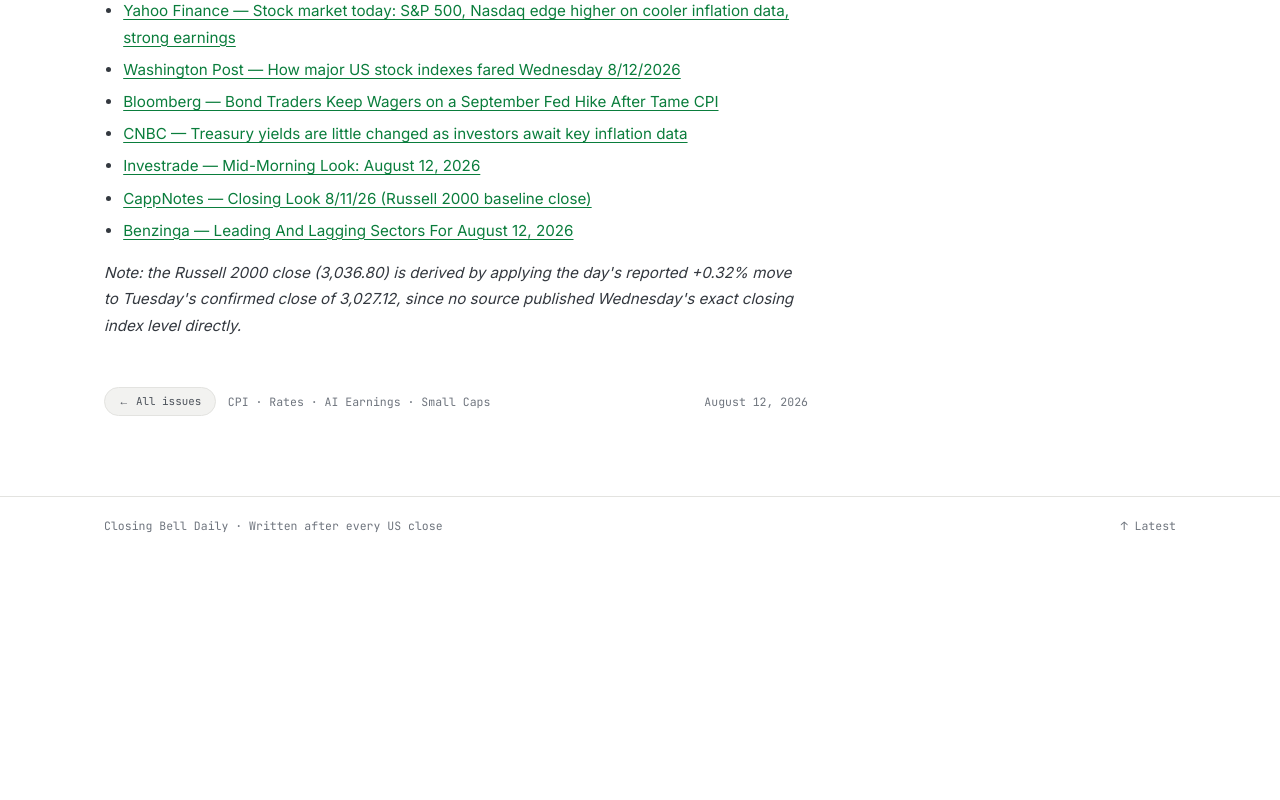
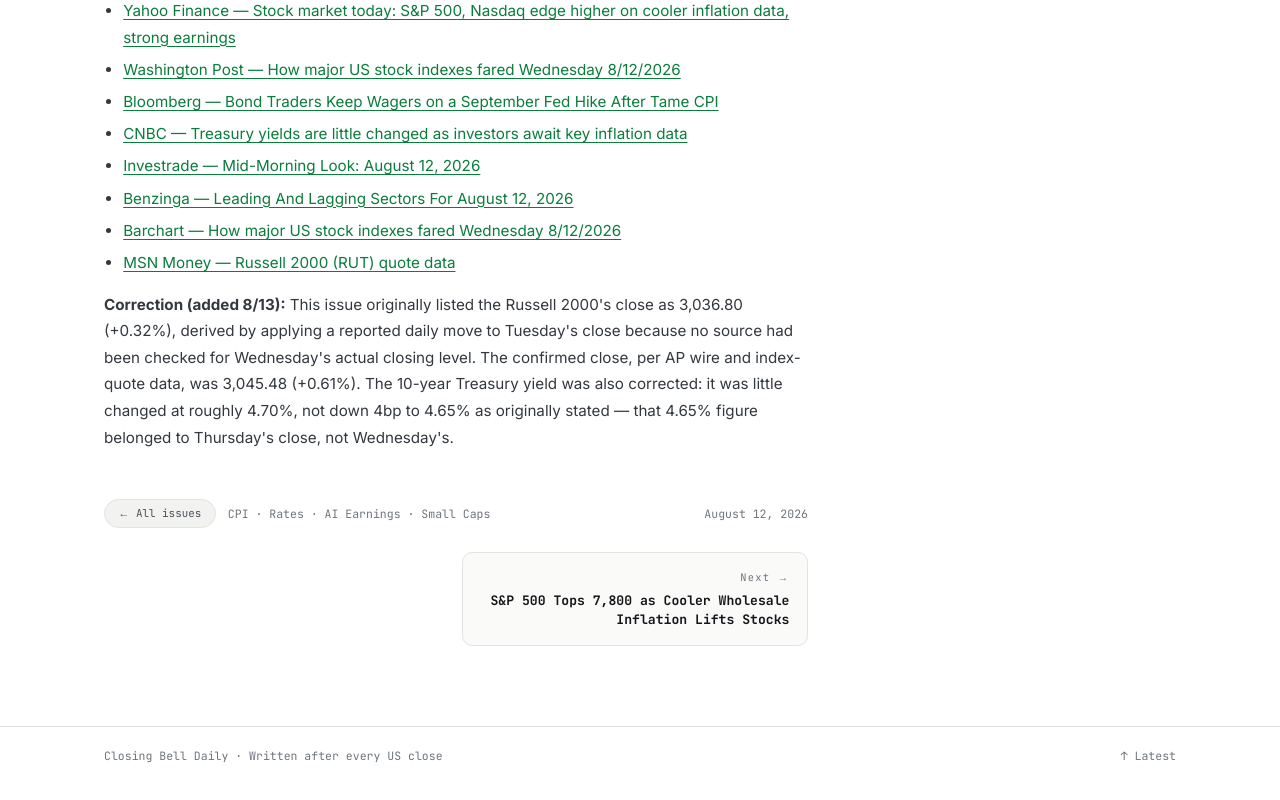
Before and after one commit to SuhaasMandava/Closing-Bell-Daily, a Next.js app: page /articles/2026-08-12 in a window 1280 px wide. Shown: the part 1872-2672 px from the top of the page. Before the commit the page ends 2448 px from the top, so only its background shows below. Built offline with nearby package versions, Linux system fonts and the light colour scheme; no server answers.

Commit message:
Add previous/next navigation between issues
Article pages previously dead-ended — the only way to another issue was
back to the homepage. Adds a prev/next pair driven by publish date, correctly
omitting whichever side doesn't exist at the oldest/newest issue.

```diff
--- a/app/articles/[slug]/page.tsx
+++ b/app/articles/[slug]/page.tsx
@@ -7,6 +7,7 @@
   formatDate,
   formatStamp,
   getArticle,
+  getArticleNeighbors,
   getArticleSlugs,
 } from "@/lib/articles";
 import { SITE_NAME, SITE_URL } from "@/lib/site";
@@ -64,6 +65,7 @@
 
   const arrow =
     article.direction === "up" ? "▲" : article.direction === "down" ? "▼" : "—";
+  const { previous, next } = getArticleNeighbors(slug);
 
   // NewsArticle structured data — helps search engines surface the
   // headline and publish date directly in results.
@@ -136,6 +138,25 @@
         {article.tags.length > 0 && <span>{article.tags.join(" · ")}</span>}
         <span style={{ marginLeft: "auto" }}>{formatDate(article.date)}</span>
       </div>
+
+      {(previous || next) && (
+        <nav className="issue-nav" aria-label="More issues">
+          {previous ? (
+            <Link className="issue-nav-link prev" href={`/articles/${previous.slug}`}>
+              <span className="issue-nav-label">← Previous</span>
+              <span className="issue-nav-title">{previous.title}</span>
+            </Link>
+          ) : (
+            <span />
+          )}
+          {next && (
+            <Link className="issue-nav-link next" href={`/articles/${next.slug}`}>
+              <span className="issue-nav-label">Next →</span>
+              <span className="issue-nav-title">{next.title}</span>
+            </Link>
+          )}
+        </nav>
+      )}
     </article>
   );
 }
--- a/app/globals.css
+++ b/app/globals.css
@@ -869,6 +869,60 @@
   border-top: 1px solid var(--rule);
 }
 
+/* ---------- Issue nav (prev/next) ---------- */
+
+.issue-nav {
+  display: grid;
+  grid-template-columns: 1fr 1fr;
+  gap: 0.75rem;
+  margin-top: 1.5rem;
+}
+
+.issue-nav-link {
+  display: flex;
+  flex-direction: column;
+  gap: 0.4rem;
+  padding: 1rem 1.1rem;
+  border: 1px solid var(--rule);
+  border-radius: var(--radius);
+  background: var(--panel);
+  text-decoration: none;
+}
+
+.issue-nav-link:hover {
+  border-color: var(--rule-strong);
+}
+
+.issue-nav-link.next {
+  text-align: right;
+  grid-column: 2;
+}
+
+.issue-nav-label {
+  font-family: var(--mono);
+  font-size: 0.65rem;
+  letter-spacing: 0.12em;
+  color: var(--muted);
+}
+
+.issue-nav-title {
+  font-family: var(--mono);
+  font-size: 0.82rem;
+  font-weight: 700;
+  color: var(--fg);
+  line-height: 1.4;
+}
+
+@media (max-width: 640px) {
+  .issue-nav {
+    grid-template-columns: 1fr;
+  }
+  .issue-nav-link.next {
+    grid-column: 1;
+    text-align: left;
+  }
+}
+
 /* ---------- Footer ---------- */
 
 .site-footer {
--- a/content/articles/2026-08-12.mdx
+++ b/content/articles/2026-08-12.mdx
@@ -8,11 +8,11 @@
 indexes:
   - { symbol: "S&P 500", close: "7,748.50", change: "0.26%" }
   - { symbol: "Nasdaq", close: "26,588.49", change: "0.54%" }
-  - { symbol: "Russell 2000", close: "3,036.80", change: "0.32%" }
-  - { symbol: "US 10Y", close: "4.65%", change: "-0.04" }
+  - { symbol: "Russell 2000", close: "3,045.48", change: "0.61%" }
+  - { symbol: "US 10Y", close: "4.70%", change: "0.00" }
 ---
 
-Stocks edged to another record close after July's CPI report matched expectations, easing worries that inflation would force the Fed's hand at its September meeting. The twist: unlike most of this year's inflation scares, the debate isn't whether the Fed cuts — it's whether it hikes, and traders were pricing in roughly a 40% chance of a September increase after the data.
+Stocks edged to another record close after July's CPI report matched expectations, easing worries that inflation would force the Fed's hand at its September meeting. The twist: unlike most of this year's inflation scares, the debate isn't whether the Fed cuts — it's whether it hikes, and traders were pricing in roughly a coin-flip chance of a September increase after the data.
 
 ## What moved
 
@@ -22,11 +22,11 @@
 | Industrials | +0.7% | Broad participation beyond mega-caps |
 | Energy | -0.5% | Crude slipped as rate fears eased |
 
-Eight of the S&P 500's 11 sectors finished higher, and the Russell 2000 kept pace with the Nasdaq — a small-cap, rate-sensitive index doesn't usually move in step with an AI-driven tech rally, and its participation is what kept the day from being a narrow, mega-cap-only move.
+Eight of the S&P 500's 11 sectors finished higher, and the Russell 2000 actually outpaced the Nasdaq — a small-cap, rate-sensitive index doesn't usually move in step with an AI-driven tech rally, and its participation is what kept the day from being a narrow, mega-cap-only move.
 
 ## The number behind it
 
-July's Consumer Price Index rose 0.1% month over month, putting the annual rate at 3.4% — exactly matching consensus and down from June's 3.5%. Core CPI, which strips out food and energy, rose 0.2% on the month and 2.5% year over year, also in line. That's not a low inflation reading by historical standards, but after a summer of energy-driven price shocks tied to the Strait of Hormuz standoff, "in line" was enough. The 10-year Treasury yield fell about 4 basis points to roughly 4.65%, and the 2-year eased a similar amount to around 4.17%, with traders still pricing roughly a coin-flip chance of a hike next month rather than a hold. Earnings added fuel: CoreWeave, Nebius, and Super Micro Computer each surged double digits on quarterly results and forward guidance that beat Street estimates.
+July's Consumer Price Index rose 0.1% month over month, putting the annual rate at 3.4% — exactly matching consensus and down from June's 3.5%. Core CPI, which strips out food and energy, rose 0.2% on the month and 2.5% year over year, also in line. That's not a low inflation reading by historical standards, but after a summer of energy-driven price shocks tied to the Strait of Hormuz standoff, "in line" was enough. The 10-year Treasury yield was little changed at roughly 4.70%, and the 2-year was similarly steady, with traders still pricing roughly a coin-flip chance of a hike next month rather than a hold. Earnings added fuel: CoreWeave, Nebius, and Super Micro Computer each surged double digits on quarterly results and forward guidance that beat Street estimates.
 
 ## What to watch
 
@@ -42,7 +42,8 @@
 - [Bloomberg — Bond Traders Keep Wagers on a September Fed Hike After Tame CPI](https://www.bloomberg.com/news/articles/2026-08-12/bond-traders-keep-cointoss-wager-on-september-fed-hike-post-cpi)
 - [CNBC — Treasury yields are little changed as investors await key inflation data](https://www.cnbc.com/2026/08/12/treasury-yields-inflation-cpi-data.html)
 - [Investrade — Mid-Morning Look: August 12, 2026](https://investrade.com/mid-morning-look-august-12-2026/)
-- [CappNotes — Closing Look 8/11/26 (Russell 2000 baseline close)](https://cappnotes.substack.com/p/closing-look-81126)
 - [Benzinga — Leading And Lagging Sectors For August 12, 2026](https://www.benzinga.com/etfs/sector-etfs/26/08/61141114/leading-and-lagging-sectors-august-12-2026)
+- [Barchart — How major US stock indexes fared Wednesday 8/12/2026](https://www.barchart.com/story/news/3812920/how-major-us-stock-indexes-fared-wednesday-8-12-2026)
+- [MSN Money — Russell 2000 (RUT) quote data](https://www.msn.com/en-us/money/indexdetails/rut-us-index/fi-b9v42w)
 
-*Note: the Russell 2000 close (3,036.80) is derived by applying the day's reported +0.32% move to Tuesday's confirmed close of 3,027.12, since no source published Wednesday's exact closing index level directly.*
+**Correction (added 8/13):** This issue originally listed the Russell 2000's close as 3,036.80 (+0.32%), derived by applying a reported daily move to Tuesday's close because no source had been checked for Wednesday's actual closing level. The confirmed close, per AP wire and index-quote data, was 3,045.48 (+0.61%). The 10-year Treasury yield was also corrected: it was little changed at roughly 4.70%, not down 4bp to 4.65% as originally stated — that 4.65% figure belonged to Thursday's close, not Wednesday's.
--- a/content/articles/2026-08-13.mdx
+++ b/content/articles/2026-08-13.mdx
@@ -9,7 +9,7 @@
   - { symbol: "S&P 500", close: "7,798.99", change: "0.65%" }
   - { symbol: "Nasdaq", close: "26,803.03", change: "0.81%" }
   - { symbol: "Russell 2000", close: "3,052.85", change: "0.24%" }
-  - { symbol: "US 10Y", close: "4.65%", change: "-0.04" }
+  - { symbol: "US 10Y", close: "4.65%", change: "-0.05" }
 ---
 
 The S&P 500 closed above 7,800 for the first time, and the Russell 2000 notched its own record, after a tame July producer-price report took pressure off the Federal Reserve. Chipmakers Micron and SanDisk led the tape, while Cisco's post-earnings slide capped the Dow's gain at a fraction of the broader market's.
--- a/lib/articles.ts
+++ b/lib/articles.ts
@@ -118,6 +118,27 @@
   return exists ? readArticleFile(slug) : null;
 }
 
+export type ArticleNav = { slug: string; title: string } | null;
+
+/**
+ * The issue immediately before and after this one, by date — since the list
+ * is newest-first, "previous" (older) is the following array entry and "next"
+ * (newer) is the preceding one.
+ */
+export function getArticleNeighbors(slug: string): {
+  previous: ArticleNav;
+  next: ArticleNav;
+} {
+  const all = getAllArticles();
+  const i = all.findIndex((a) => a.slug === slug);
+  if (i === -1) return { previous: null, next: null };
+
+  const toNav = (a: Article | undefined): ArticleNav =>
+    a ? { slug: a.slug, title: a.title } : null;
+
+  return { previous: toNav(all[i + 1]), next: toNav(all[i - 1]) };
+}
+
 /** "August 12, 2026" — formatted in UTC so server and client always agree. */
 export function formatDate(date: string): string {
   return new Date(`${date}T00:00:00Z`).toLocaleDateString("en-US", {
```
